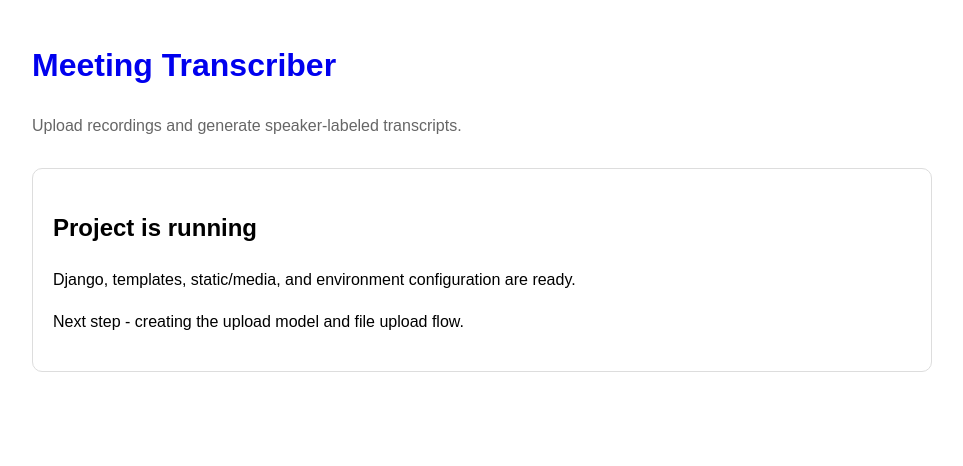
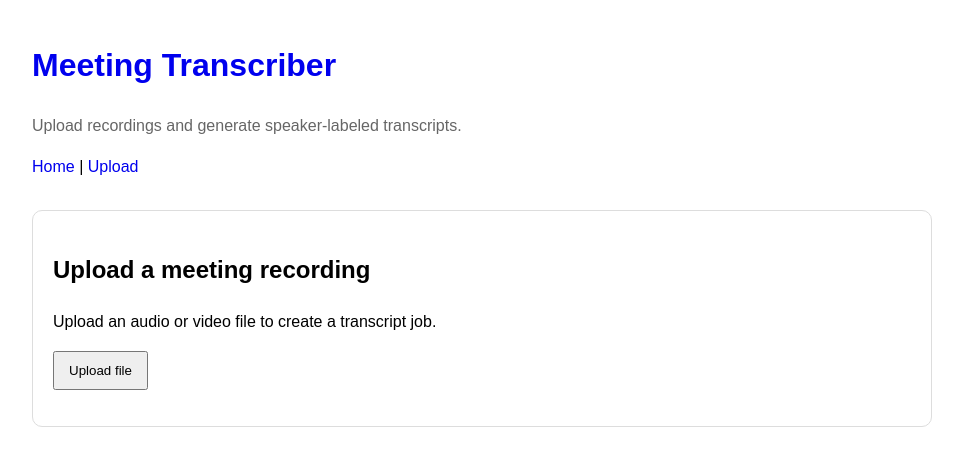
Before and after one commit to RalitsaZhekova/MeetingTranscriber, a Django app: page / in a window 1280 px wide. Shown: the top 466 px of the page, without its empty margins (158-1121 px from the left). Run offline with Django 5.2, Linux system fonts and the light colour scheme.

Commit message:
Add upload form and transcript job detail page

```diff
--- a/templates/transcriber/base.html
+++ b/templates/transcriber/base.html
@@ -42,6 +42,10 @@
     <header>
         <h1><a href="{% url 'home' %}">Meeting Transcriber</a></h1>
         <p class="muted">Upload recordings and generate speaker-labeled transcripts.</p>
+        <p>
+            <a href="{% url 'home' %}">Home</a> |
+            <a href="{% url 'upload_job' %}">Upload</a>
+        </p>
     </header>
 
     {% block content %}{% endblock %}
--- a/templates/transcriber/index.html
+++ b/templates/transcriber/index.html
@@ -4,8 +4,12 @@
 
 {% block content %}
     <div class="card">
-        <h2>Project is running</h2>
-        <p>Django, templates, static/media, and environment configuration are ready.</p>
-        <p>Next step - creating the upload model and file upload flow.</p>
+        <h2>Upload a meeting recording</h2>
+        <p>Upload an audio or video file to create a transcript job.</p>
+        <p>
+            <a href="{% url 'upload_job' %}">
+                <button type="button">Upload file</button>
+            </a>
+        </p>
     </div>
 {% endblock %}
--- a/transcriber/urls.py
+++ b/transcriber/urls.py
@@ -1,7 +1,9 @@
 from django.urls import path
 
-from transcriber.views import home
+from transcriber.views import home, upload_job, job_detail
 
 urlpatterns = [
     path('', home, name='home'),
+    path("upload/", upload_job, name="upload_job"),
+    path("jobs/<int:pk>/", job_detail, name="job_detail"),
 ]
--- a/transcriber/views.py
+++ b/transcriber/views.py
@@ -1,6 +1,27 @@
 from django.http import HttpResponse
-from django.shortcuts import render
+from django.shortcuts import render, redirect, get_object_or_404
+
+from transcriber.forms import TranscriptJobForm
+from transcriber.models import TranscriptJob
+
 
 # Create your views here.
 def home(request):
     return render(request, "transcriber/index.html")
+
+
+def upload_job(request):
+    if request.method == "POST":
+        form = TranscriptJobForm(request.POST, request.FILES)
+        if form.is_valid():
+            job = form.save()
+            return redirect("job_detail", pk=job.pk)
+    else:
+        form = TranscriptJobForm()
+
+    return render(request, "transcriber/upload.html", {"form": form})
+
+
+def job_detail(request, pk):
+    job = get_object_or_404(TranscriptJob, pk=pk)
+    return render(request, "transcriber/job_detail.html", {"job": job})
```
Also changed, not shown: templates/transcriber/job_detail.html (added, +37 -0 lines), templates/transcriber/upload.html (added, +32 -0 lines), transcriber/forms.py (added, +20 -0 lines).
